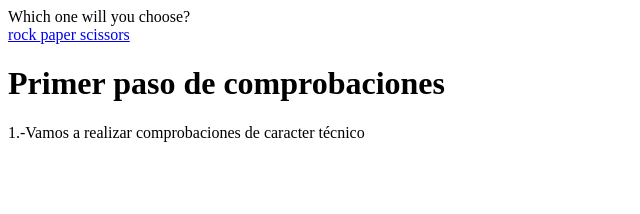
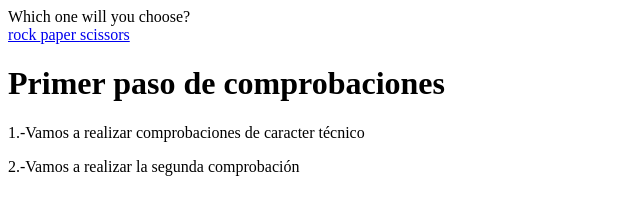
Before and after one commit to DV126/Contenedor-apache-jenkins, a plain HTML site: page game.html in a window 1280 px wide. Shown: the whole page, without its empty margins (0-640 px from the left). Drawn offline with Linux system fonts and the light colour scheme.

Commit message:
Se añade la segunda frase

```diff
--- a/game.html
+++ b/game.html
@@ -223,3 +223,4 @@ console.log(score.toString());
 </script>
 <h1>Primer paso de comprobaciones</h1>
 <p>1.-Vamos a realizar comprobaciones de caracter técnico</p>
+<p>2.-Vamos a realizar la segunda comprobación</p>
```
